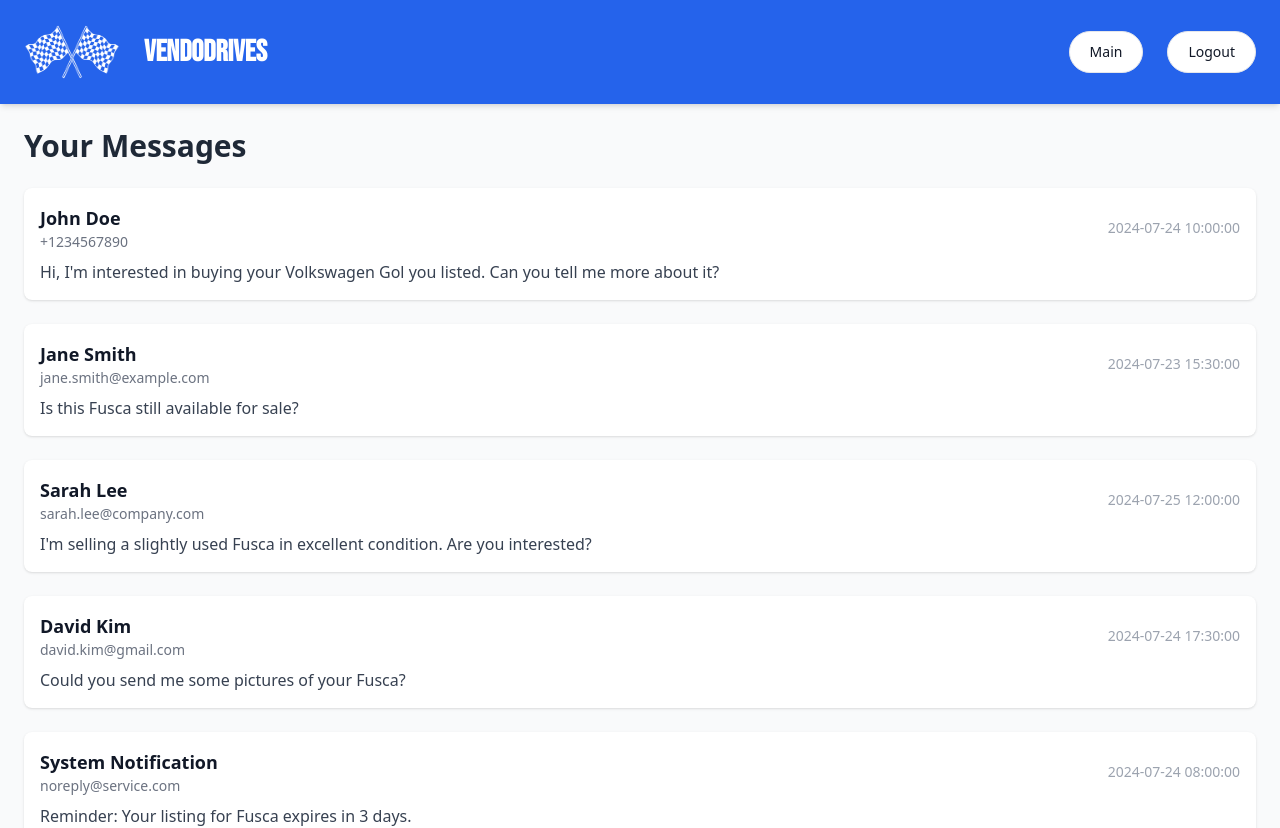
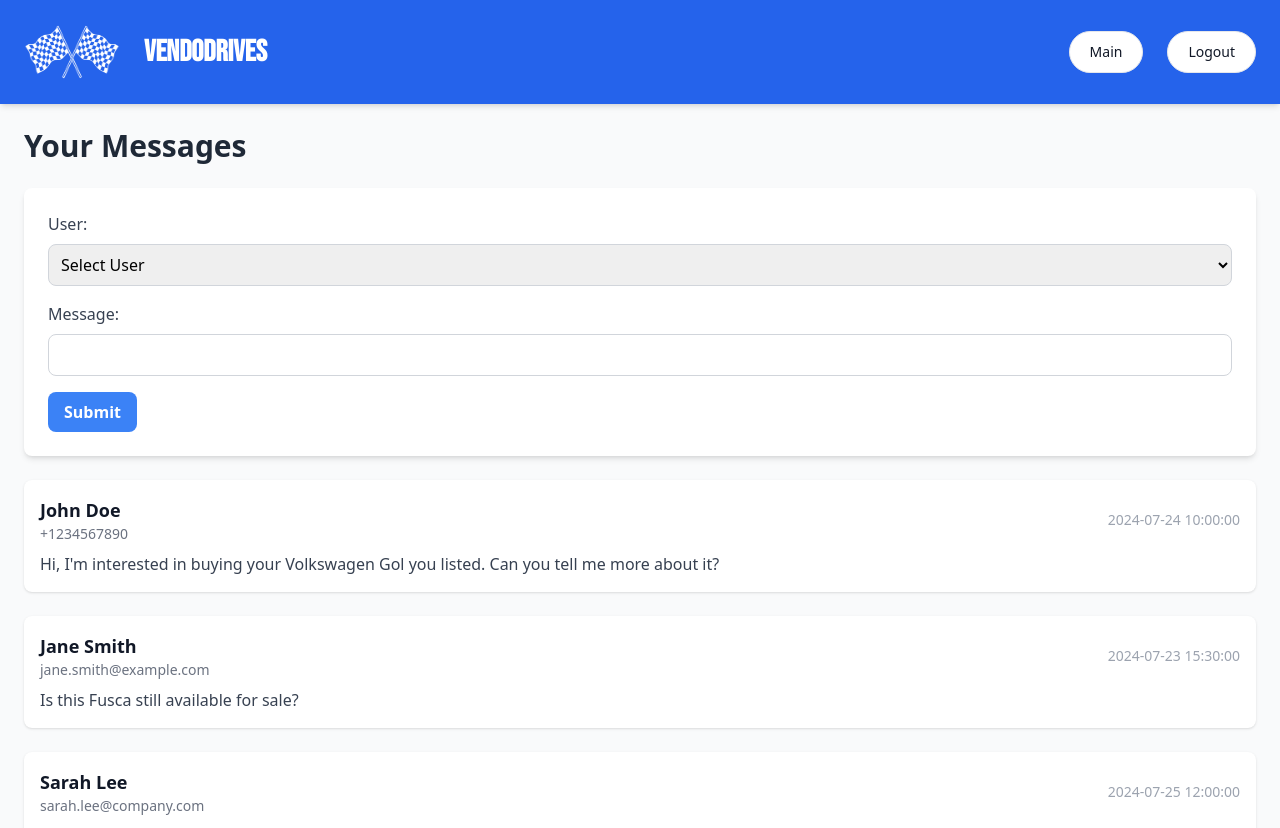
Before and after one commit to andre-amato/vendodrives, a React (Vite) app in the folder client/: page /messages in a window 1280 px wide. Shown: the top 828 px of the page. Built offline with nearby package versions, Linux system fonts and the light colour scheme.

Commit message:
feat: message form

```diff
--- a/client/src/pages/Messages.jsx
+++ b/client/src/pages/Messages.jsx
@@ -56,16 +56,49 @@ const messages = [
 ];
 
 const Messages = () => {
-  const [
-    messageList,
-    //setMessageList
-  ] = useState(messages);
+  const [messageList] = useState(messages);
 
   return (
     <div className='messages-container bg-gray-50 min-h-screen'>
       <Header />
       <main className='p-6'>
         <h2 className='text-3xl font-bold text-gray-800 mb-6'>Your Messages</h2>
+
+        {/* Form for writing messages */}
+        <div className='mb-6'>
+          <form className='bg-white p-6 rounded-lg shadow-md'>
+            <div className='mb-4'>
+              <label htmlFor='user' className='block text-gray-700 mb-2'>
+                User:
+              </label>
+              <select
+                id='user'
+                className='w-full p-2 border border-gray-300 rounded-lg'
+              >
+                <option value=''>Select User</option>
+                <option value='jonas'>Jonas</option>
+                <option value='erico'>Erico</option>
+              </select>
+            </div>
+            <div className='mb-4'>
+              <label htmlFor='message' className='block text-gray-700 mb-2'>
+                Message:
+              </label>
+              <input
+                type='text'
+                id='message'
+                className='w-full p-2 border border-gray-300 rounded-lg'
+              />
+            </div>
+            <button
+              type='submit'
+              className='bg-blue-500 hover:bg-blue-700 text-white font-bold py-2 px-4 rounded-lg'
+            >
+              Submit
+            </button>
+          </form>
+        </div>
+
         {messageList.length > 0 ? (
           <ul className='message-list space-y-6'>
             {messageList.map((message) => (
```
